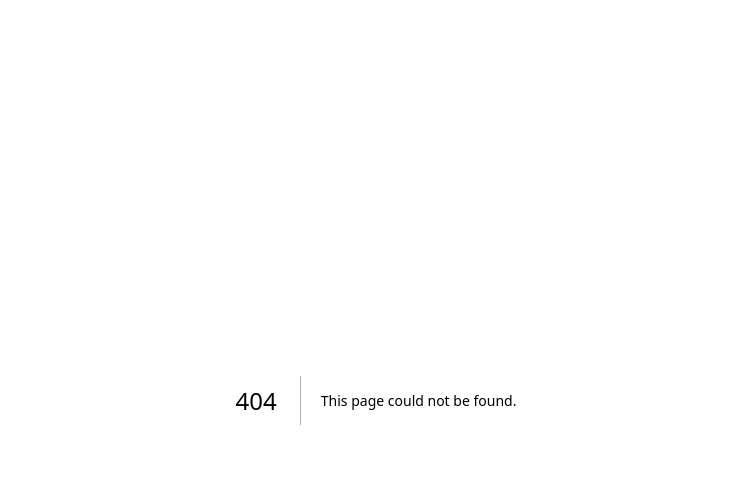
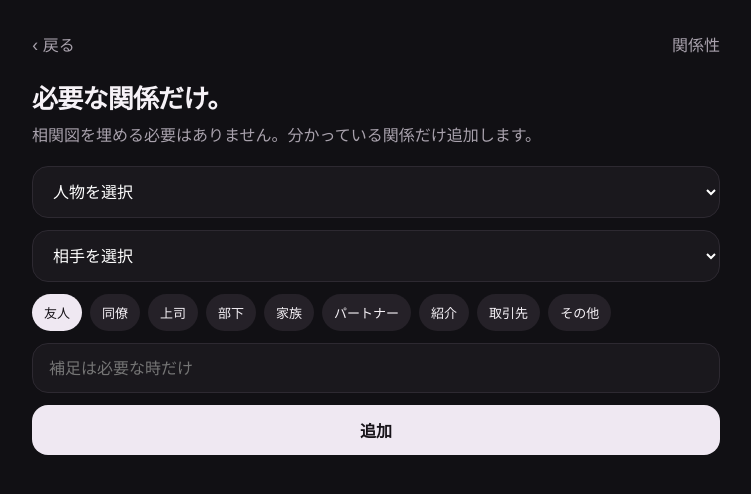
Before and after one commit to karukimori-wq/Velvet, a Next.js app: page /relationships/new in a window 1280 px wide. Before the commit this address had no page. Shown: the top 494 px of the page, without its empty margins (264-1015 px from the left). Built offline with nearby package versions, Linux system fonts and the light colour scheme.

Commit message:
Add lightweight relationship entry UI

```diff
--- /dev/null
+++ b/app/relationships/new/page.tsx
@@ -0,0 +1,42 @@
+import Link from "next/link";
+import { listPeople } from "@/lib/demo-data";
+import { createRelationshipAction } from "../actions";
+
+const labels = {
+  friend: "友人",
+  coworker: "同僚",
+  boss: "上司",
+  subordinate: "部下",
+  family: "家族",
+  partner: "パートナー",
+  referral: "紹介",
+  business: "取引先",
+  other: "その他",
+} as const;
+
+export default async function NewRelationshipPage({ searchParams }: { searchParams: Promise<{ personId?: string }> }) {
+  const { personId = "" } = await searchParams;
+  const people = listPeople();
+
+  return (
+    <main className="shell">
+      <header className="header"><Link className="subtle" href={personId ? `/people/${personId}` : "/people"}>‹ 戻る</Link><span className="subtle">関係性</span></header>
+      <section className="hero"><h1>必要な関係だけ。</h1><p>相関図を埋める必要はありません。分かっている関係だけ追加します。</p></section>
+      <form action={createRelationshipAction} className="stack">
+        <select className="selectBox" name="personAId" defaultValue={personId}>
+          <option value="">人物を選択</option>
+          {people.map((person) => <option key={person.id} value={person.id}>{person.name}</option>)}
+        </select>
+        <select className="selectBox" name="personBId" defaultValue="">
+          <option value="">相手を選択</option>
+          {people.filter((person) => person.id !== personId).map((person) => <option key={person.id} value={person.id}>{person.name}</option>)}
+        </select>
+        <div className="chips choiceRow">
+          {Object.entries(labels).map(([value, label]) => <label className="choiceChip" key={value}><input type="radio" name="type" value={value} defaultChecked={value === "friend"} />{label}</label>)}
+        </div>
+        <input className="searchBox" name="note" placeholder="補足は必要な時だけ" autoComplete="off" />
+        <button className="primaryButton" type="submit">追加</button>
+      </form>
+    </main>
+  );
+}
```
